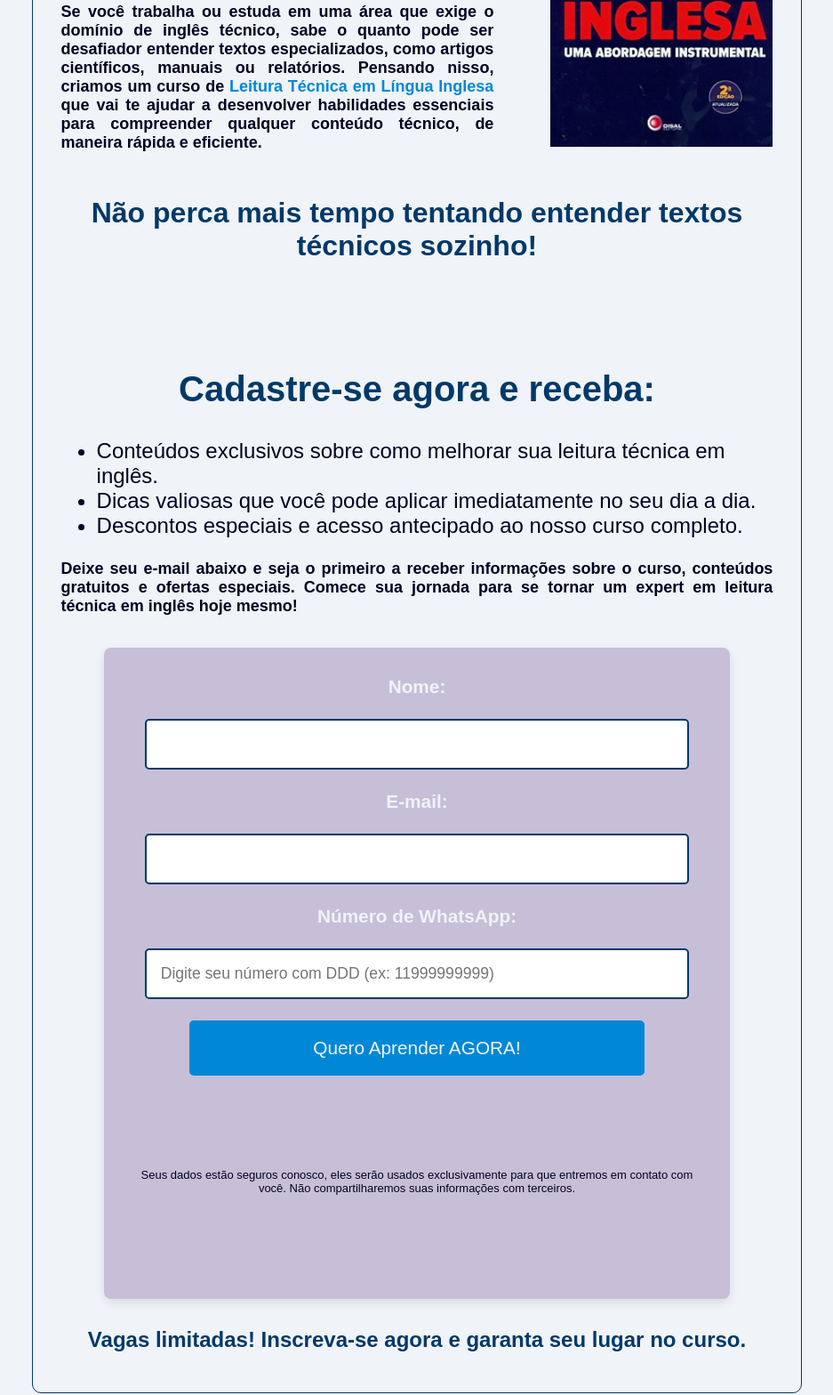
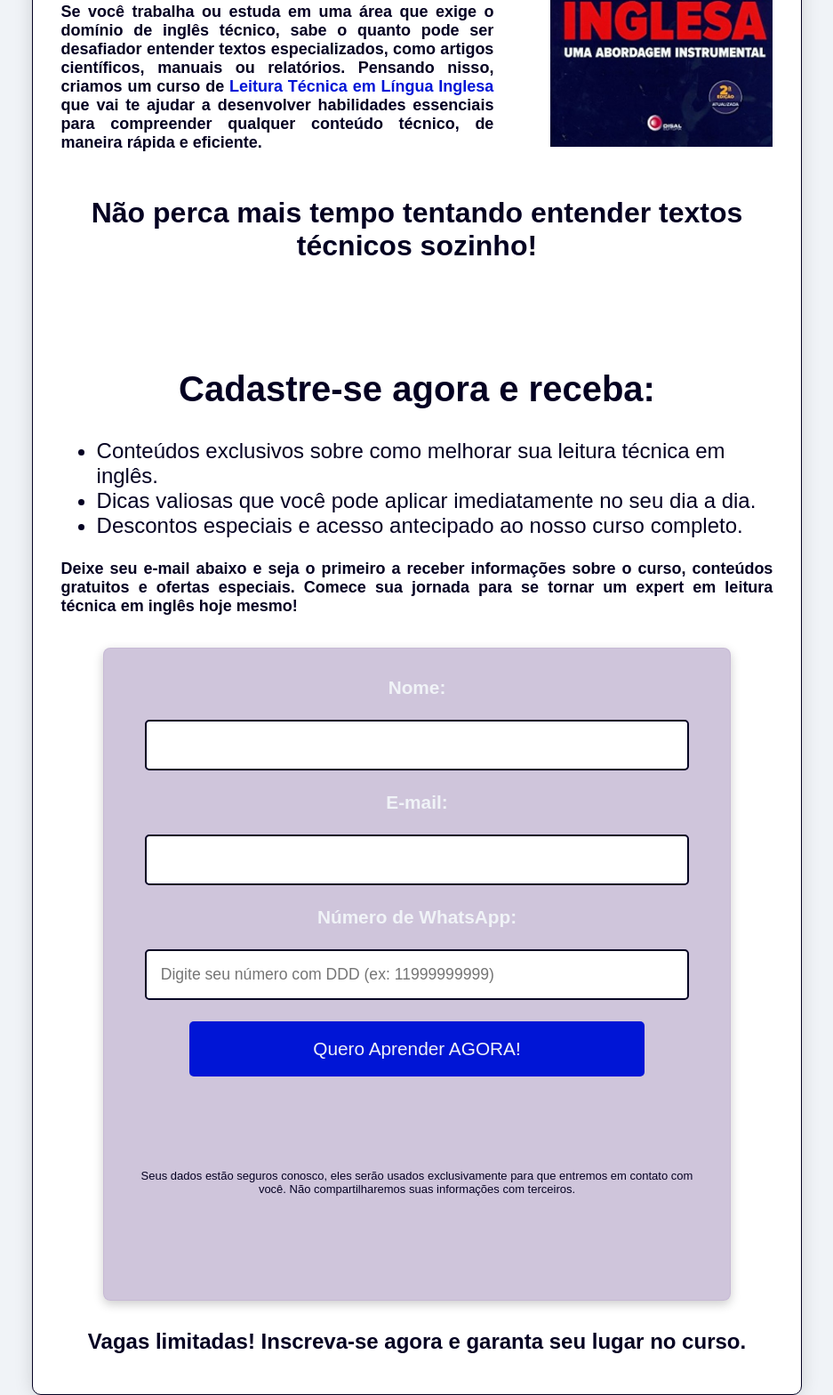
Before and after one commit to JazzoCordeiro/email_lead, a plain HTML site: page index.html in a window 1280 px wide. Shown: the part 255-1823 px from the top of the page at 89% size, without its empty margins (171-1108 px from the left). Drawn offline with Linux system fonts and the light colour scheme.

Commit message:
Troca de cores no CSS e aplicação de sombras no formulário e no body

```diff
--- a/style.css
+++ b/style.css
@@ -1,14 +1,15 @@
 :root {
-    --background: #040122;
-    --font:rgb(240, 243, 247);
-    --highlight: #003968;
-    --Button: #0088d6;
+    --colorFont: #040122;
+    --colorBack:rgb(240, 243, 247);
+    --Button: #0015d6;
     --form: #a08bb880;
+    --formu: #a38cbb34;
+    --destaque: #fff;
 }
 
 body {
-    background-color: var(--font);
-    color: var(--background);
+    background-color: var(--colorBack);
+    color: var(--colorFont);
     margin: 0;
     padding: 0;
     font-family: Arial, sans-serif;
@@ -21,10 +22,12 @@ main {
     max-width: 65%;
     justify-content: center;
     align-items: center;
-    border: 1px solid var(--highlight);
+    border: 1px solid var(--colorFont);
+    box-shadow: 0 0 20px rgba(0, 0, 0, 0.15);
     padding: 2rem;
     border-radius: 10px;
     margin: 0 auto; /* Garante que o main seja centralizado */
+    background-color: var(--destaque);
 }
 
 .chamada {
@@ -49,7 +52,7 @@ p {
 .aprenda {
     font-size: 2rem;
     font-weight: bold;
-    color: var(--highlight);
+    color: var(--colorFont);
 }
 
 ul {
@@ -62,7 +65,8 @@ ul {
     padding: 2rem;
     border-radius: 8px;
     width: 80%;
-    box-shadow: 0 4px 12px rgba(0, 0, 0, 0.1);
+    border: 1px solid var(--formu);
+    box-shadow: 0 4px 12px rgba(0, 0, 0, 0.2);
     margin: 0 auto; /* Garante que o formulário seja centralizado */
 }
 
@@ -75,13 +79,13 @@ form {
 }
 
 .cadastro {
-    color: var(--highlight);
+    color: var(--colorFont);
     text-align: center;
 }
 
 label {
     font-weight: bold;
-    color: var(--font);
+    color: var(--colorBack);
 
 }
 
@@ -90,7 +94,7 @@ input[type="email"],
 input[type="tel"] {
     padding: 1rem;
     font-size: 1.1rem;
-    border: 2px solid var(--highlight);
+    border: 2px solid var(--colorFont);
     border-radius: 5px;
     outline: none;
     width: 90%;
@@ -106,7 +110,7 @@ button.inscreva {
     padding: 1.2rem;
     font-size: 1.3rem;
     background-color: var(--Button);
-    color: var(--font);
+    color: var(--colorBack);
     border: none;
     border-radius: 5px;
     cursor: pointer;
@@ -116,7 +120,7 @@ button.inscreva {
 }
 
 button.inscreva:hover {
-    background-color: var(--highlight); /* Cor de hover do botão */
+    background-color: var(--colorFont); /* Cor de hover do botão */
 }
 
 small {
@@ -126,7 +130,7 @@ small {
 
 strong {
     font-size: 1.5rem;
-    color: var(--highlight);
+    color: var(--colorFont);
 }
 
 /* Estilo para o parágrafo abaixo do formulário */
```
